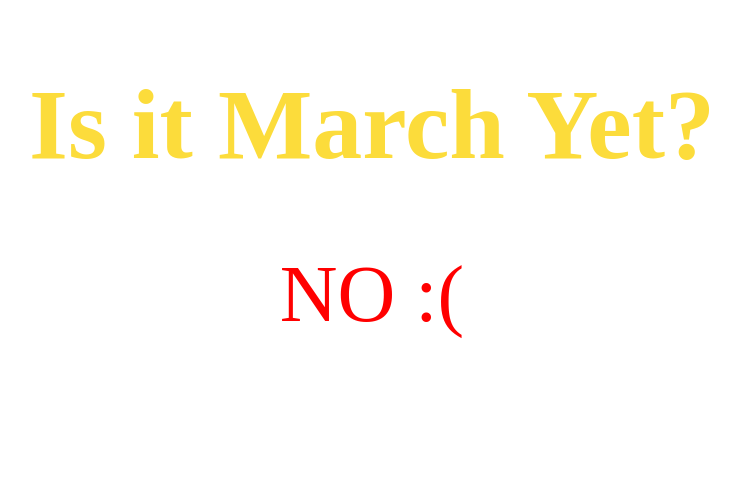
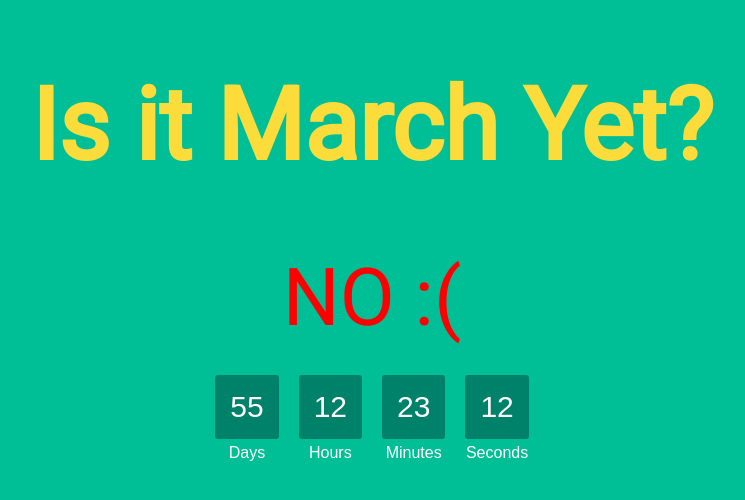
Before and after one commit to LoganElliott/is-it-june-yet, a plain HTML site: page index.html in a window 1280 px wide. Shown: the whole page, without its empty margins (268-1013 px from the left). Drawn offline with Linux system fonts and the light colour scheme.

Commit message:
Add time countdown. Add Roboto font

```diff
--- a/index.html
+++ b/index.html
@@ -7,7 +7,44 @@
   <title>Is it March Yet?</title>
   <meta name="description" content="Is it March Yet?">
   <meta name="author" content="Logan Elliott">
+  <link href="https://fonts.googleapis.com/css?family=Roboto" rel="stylesheet">
+  <style type="text/css">
+    body {
+      background-color: #00BF96;
+      font-family: 'Roboto', sans-serif;
+    }
 
+    #clockdiv{
+      font-family: sans-serif;
+      color: #fff;
+      display: inline-block;
+      font-weight: 100;
+      text-align: center;
+      font-size: 30px;
+      display: flex;
+      justify-content: center;
+      padding: 20px;
+    }
+
+    #clockdiv > div{
+      padding: 10px;
+      border-radius: 3px;
+      background: #00BF96;
+      display: inline-block;
+    }
+
+    #clockdiv div > span{
+      padding: 15px;
+      border-radius: 3px;
+      background: #00816A;
+      display: inline-block;
+    }
+
+    .smalltext{
+      padding-top: 5px;
+      font-size: 16px;
+    }
+  </style>
 </head>
 
 <body>
@@ -17,12 +54,73 @@
   <div id="isItMarchYetCalculation" style="display: flex;  justify-content: center; font-size: 80px; color: red">
 
   </div>
+  <div id="clockdiv">
+  <div>
+    <span class="days"></span>
+    <div class="smalltext">Days</div>
+  </div>
+  <div>
+    <span class="hours"></span>
+    <div class="smalltext">Hours</div>
+  </div>
+  <div>
+    <span class="minutes"></span>
+    <div class="smalltext">Minutes</div>
+  </div>
+  <div>
+    <span class="seconds"></span>
+    <div class="smalltext">Seconds</div>
+  </div>
+</div>
+
   <script>
-	const marchDate = new Date(2018, 2, 1).getTime();
-	let currentDate = new Date().getTime();
-	let isItMarchYetCalculation = marchDate > currentDate ? "NO :(" : "YES :D";
+  	const marchDate = new Date(2018, 2, 1).getTime();
+  	let currentDate = new Date().getTime();
+  	let isItMarchYetCalculation = marchDate > currentDate ? "NO :(" : "YES :D";
 
-	document.getElementById("isItMarchYetCalculation").innerHTML = isItMarchYetCalculation;
+  	document.getElementById("isItMarchYetCalculation").innerHTML = isItMarchYetCalculation;
+
+    function getTimeRemaining(endtime) {
+      var t = Date.parse(endtime) - Date.parse(new Date());
+      var seconds = Math.floor((t / 1000) % 60);
+      var minutes = Math.floor((t / 1000 / 60) % 60);
+      var hours = Math.floor((t / (1000 * 60 * 60)) % 24);
+      var days = Math.floor(t / (1000 * 60 * 60 * 24));
+      return {
+        'total': t,
+        'days': days,
+        'hours': hours,
+        'minutes': minutes,
+        'seconds': seconds
+      };
+    }
+
+    function initializeClock(id, endtime) {
+      var clock = document.getElementById(id);
+      var daysSpan = clock.querySelector('.days');
+      var hoursSpan = clock.querySelector('.hours');
+      var minutesSpan = clock.querySelector('.minutes');
+      var secondsSpan = clock.querySelector('.seconds');
+
+      function updateClock() {
+        var t = getTimeRemaining(endtime);
+
+        daysSpan.innerHTML = t.days;
+        hoursSpan.innerHTML = ('0' + t.hours).slice(-2);
+        minutesSpan.innerHTML = ('0' + t.minutes).slice(-2);
+        secondsSpan.innerHTML = ('0' + t.seconds).slice(-2);
+
+        if (t.total <= 0) {
+          clearInterval(timeinterval);
+        }
+      }
+
+      updateClock();
+      var timeinterval = setInterval(updateClock, 1000);
+    }
+
+    var deadline = new Date(Date.UTC(2018, 2, 17, 18, 50));
+    initializeClock('clockdiv', deadline);
   </script>
 </body>
 </html>
```
